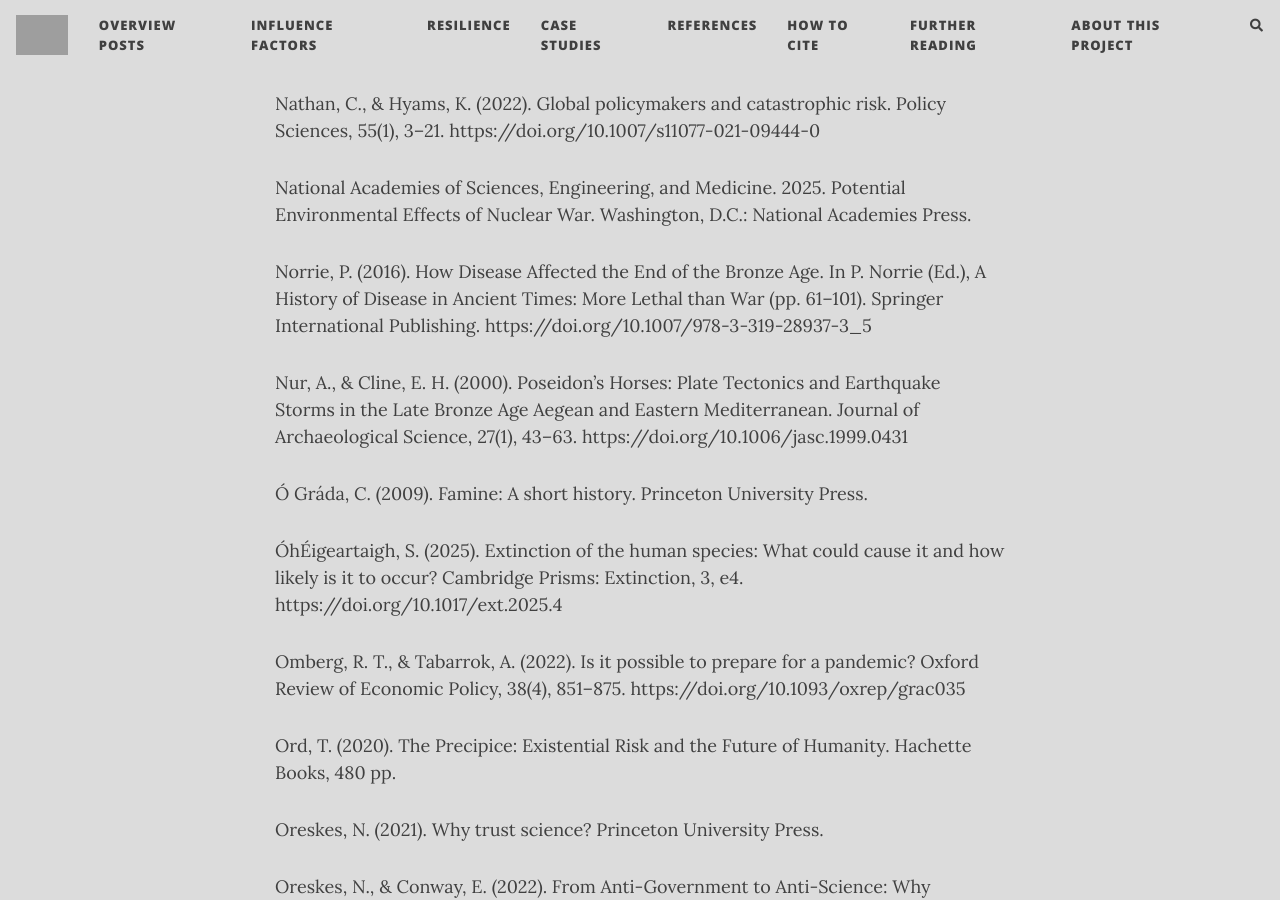
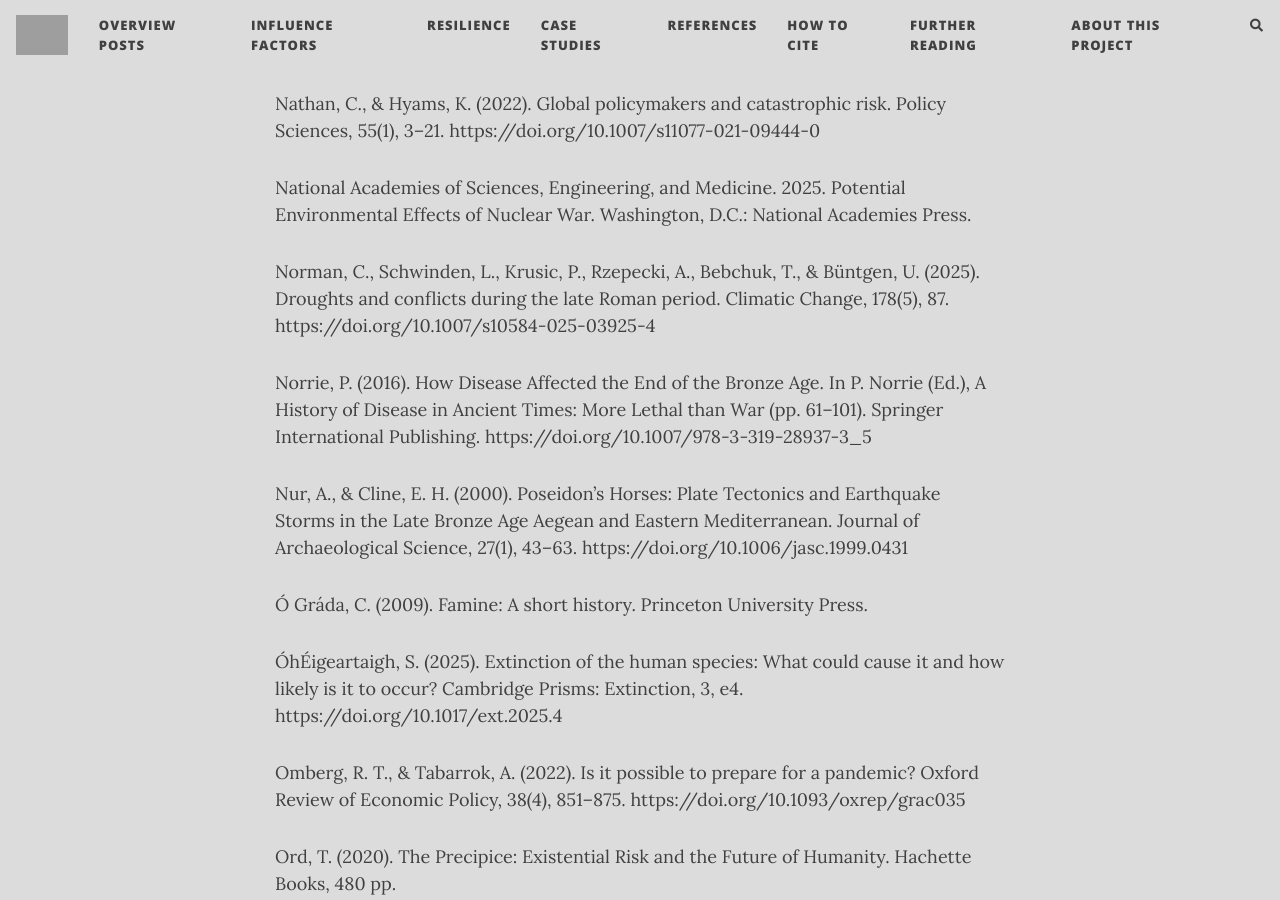
Before and after one commit to florianjehn/Societal_Collapse, a Jekyll site: the page built from references.md, in a window 1280 px wide and 900 px high, scrolled down 14685 px. Built offline with Jekyll 4.4.1, drawn with Linux system fonts in a browser that asks for light colours; nearby versions of some CDN libraries; comment, search, counter and statistics services are not loaded; grey boxes are pictures that could not be loaded.

Commit message:
Update references.md

```diff
--- a/references.md
+++ b/references.md
@@ -259,6 +259,8 @@ Nathan, C., & Hyams, K. (2022). Global policymakers and catastrophic risk. Polic
 
 National Academies of Sciences, Engineering, and Medicine. 2025. Potential Environmental Effects of Nuclear War. Washington, D.C.: National Academies Press.
 
+Norman, C., Schwinden, L., Krusic, P., Rzepecki, A., Bebchuk, T., & Büntgen, U. (2025). Droughts and conflicts during the late Roman period. Climatic Change, 178(5), 87. https://doi.org/10.1007/s10584-025-03925-4
+
 Norrie, P. (2016). How Disease Affected the End of the Bronze Age. In P. Norrie (Ed.), A History of Disease in Ancient Times: More Lethal than War (pp. 61–101). Springer International Publishing. https://doi.org/10.1007/978-3-319-28937-3_5
 
 Nur, A., & Cline, E. H. (2000). Poseidon’s Horses: Plate Tectonics and Earthquake Storms in the Late Bronze Age Aegean and Eastern Mediterranean. Journal of Archaeological Science, 27(1), 43–63. https://doi.org/10.1006/jasc.1999.0431
```
